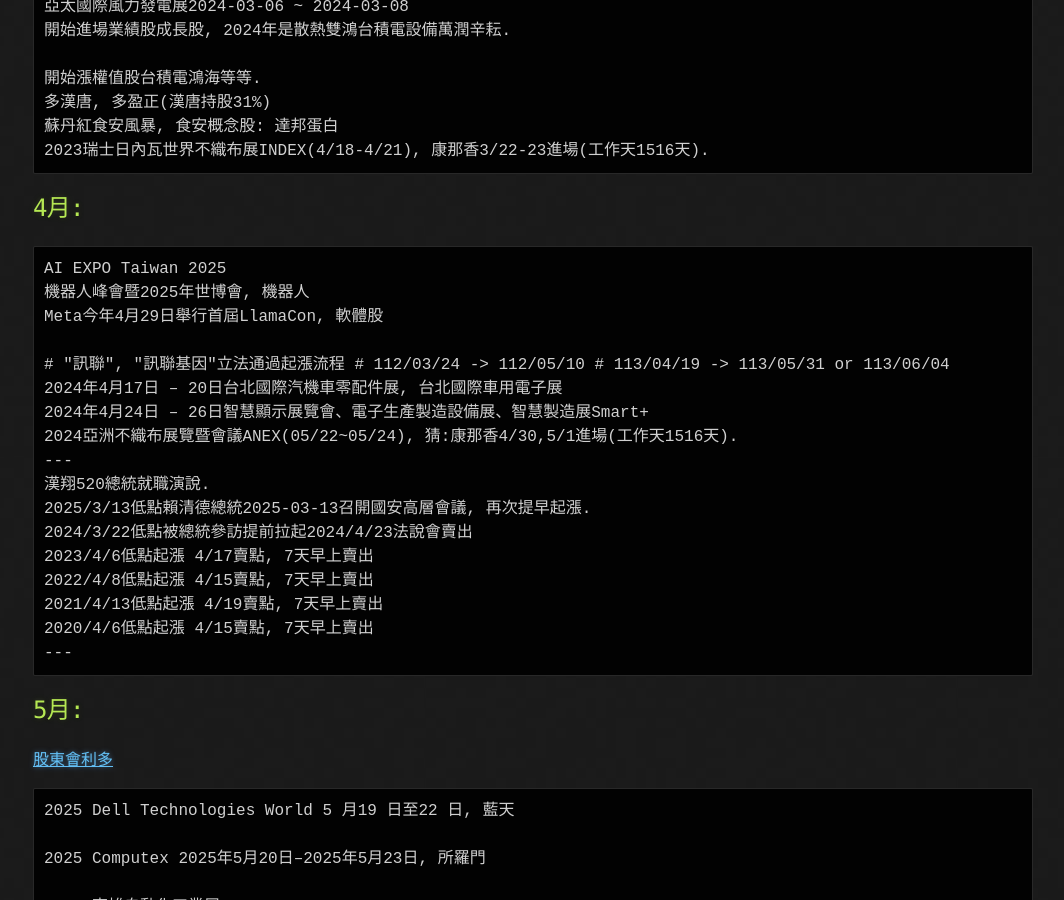
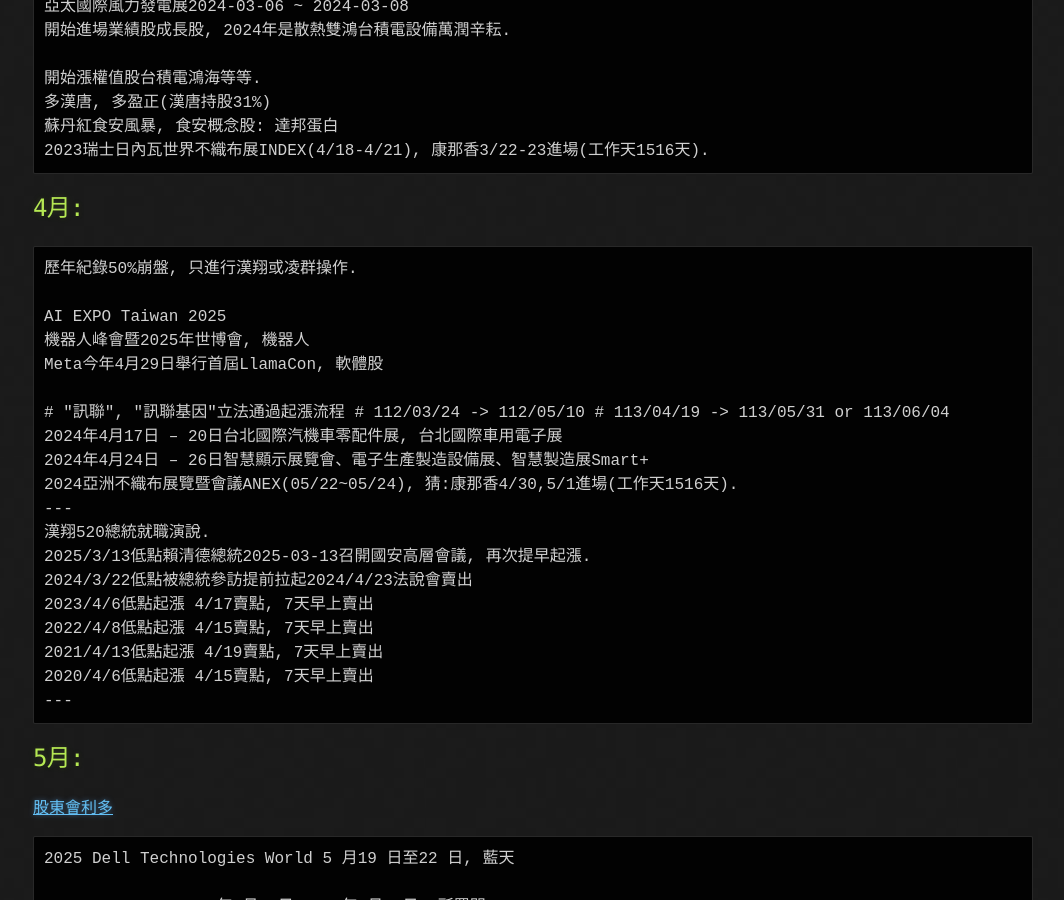
Before and after one commit to lepg5487/Stock_God, a Jekyll site: the page built from experience.md, in a window 1280 px wide and 900 px high, scrolled down 3799 px. Shown: the whole window, without its empty margins (107-1171 px from the left). Built offline with Jekyll 4.4.1, drawn with Linux system fonts in a browser that asks for light colours; our own code applies the rules of GitHub Pages for plain Markdown files.

Commit message:
Update experience.md

````diff
--- a/experience.md
+++ b/experience.md
@@ -154,6 +154,8 @@
 ```
 ## 4月:
 ```
+歷年紀錄50%崩盤, 只進行漢翔或凌群操作.
+
 AI EXPO Taiwan 2025
 機器人峰會暨2025年世博會, 機器人
 Meta今年4月29日舉行首屆LlamaCon, 軟體股
````
